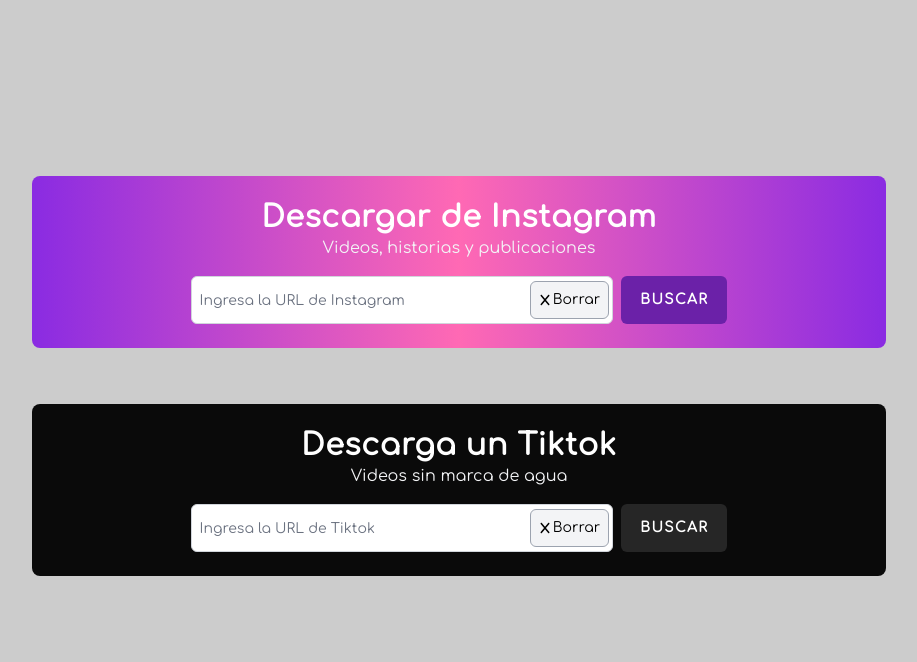
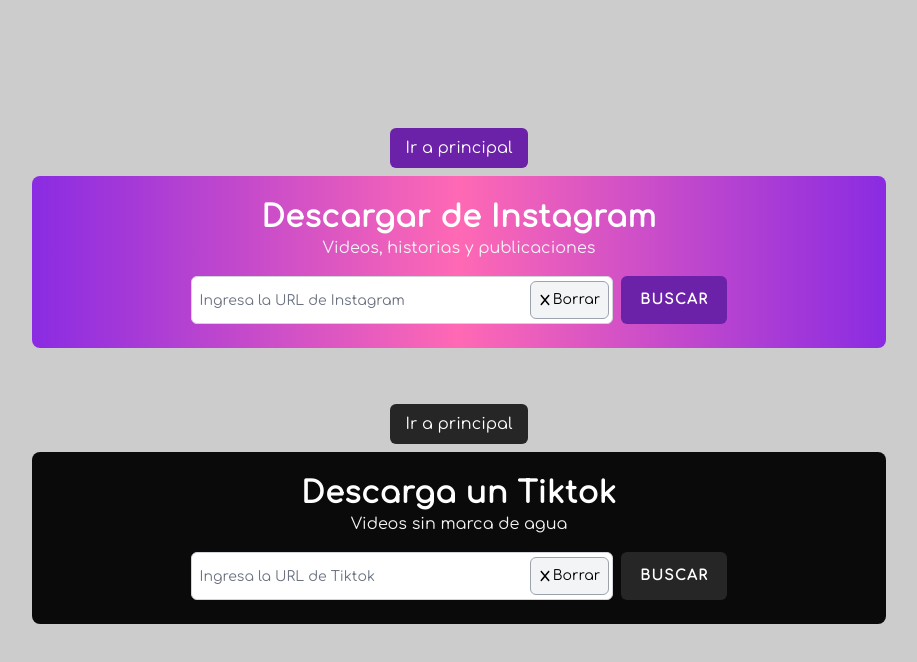
Before and after one commit to Hestranha/nullfresa, a Next.js app: page / in a window 1280 px wide. Shown: the top 662 px of the page, without its empty margins (181-1098 px from the left). Built offline with nearby package versions, Linux system fonts and the light colour scheme.

Commit message:
terminado creo 2

```diff
--- a/app/page.tsx
+++ b/app/page.tsx
@@ -1,12 +1,19 @@
 import React from "react";
 import DescargarInstagram from "./ui/instagram/descargar";
 import DescargarTitok from "./ui/tiktok/descargarTiktok";
+import Link from "next/link";
 
 const Page: React.FC = () => {
 
   return (
     <main className="flex flex-col justify-center items-center min-h-screen py-6 gap-2 bg-[#ccc] w-full">
+      <Link href="/instagram" className="py-2 px-4 rounded-md text-white bg-purple-800 hover:bg-purple-900 transition-colors duration-300">
+        Ir a principal
+      </Link>
       <DescargarInstagram />
+      <Link href="/tiktok" className="py-2 px-4 rounded-md text-white bg-neutral-800 hover:bg-neutral-900 transition-colors duration-300">
+        Ir a principal
+      </Link>
       <DescargarTitok />
     </main>
   );
```
